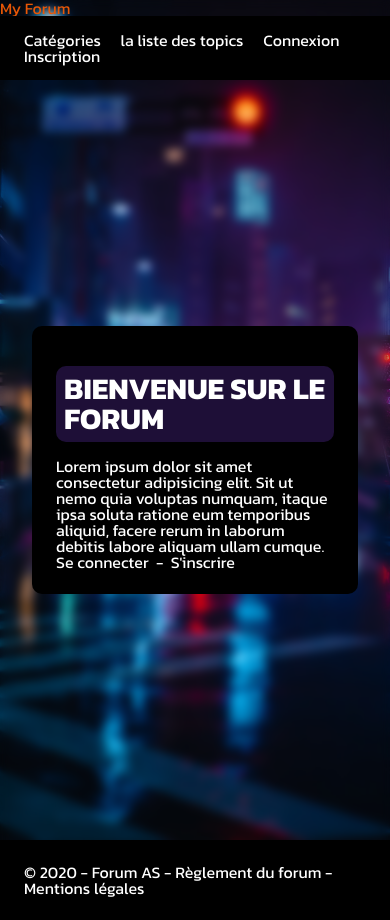
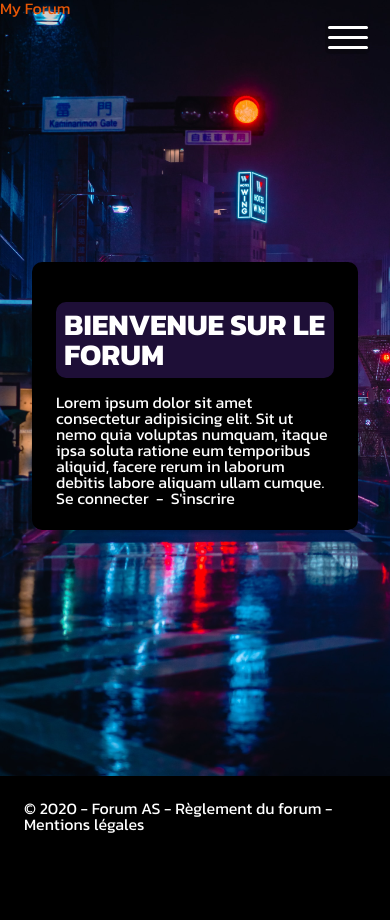
Before and after one commit to anthony0467/forum, a PHP site: page / in a window 390 px wide. After the commit the page ends 833 px from the top, so only its background shows below. Run offline with PHP 8.4, Linux system fonts and the light colour scheme; some libraries are stand-ins or nearby versions.

Commit message:
menu mobile

```diff
--- a/public/css/style.css
+++ b/public/css/style.css
@@ -78,8 +78,6 @@ body {
   background-position: center;
   background-size: cover;
   background-attachment: fixed;
-  -webkit-backdrop-filter: blur(5px);
-          backdrop-filter: blur(5px);
   background-color: #000;
   color: #fff;
 }
@@ -130,6 +128,7 @@ form {
 input, select, textarea {
   border-radius: 10px;
   padding-left: 0.5rem;
+  margin: 0.5rem;
 }
 
 .btn {
@@ -145,7 +144,11 @@ input, select, textarea {
   background-color: #E85706;
 }
 
-.none {
+.block {
+  display: block;
+}
+
+.none-menu-ecran {
   display: none;
 }
 
@@ -153,14 +156,108 @@ input, select, textarea {
   display: block;
 }
 
+.none {
+  display: none;
+}
+
 .txt-right {
   text-align: right;
 }
 
+.animation {
+  animation: arrive 1s ease-in-out forwards;
+}
+
+@keyframes arrive {
+  0% {
+    transform: translateX(-100%);
+  }
+  100% {
+    transform: translateX(0);
+  }
+}
+.toggle-menu {
+  background-color: rgba(0, 0, 0, 0.2);
+  position: fixed;
+  z-index: 999;
+  top: 20px;
+  right: 20px;
+  width: 40px;
+  height: 30px;
+  display: flex;
+  flex-direction: column;
+  justify-content: space-around;
+  padding: 2px 2px 2px 3px;
+  border-radius: 5px;
+  cursor: pointer;
+  -webkit-border-radius: 5px;
+  -moz-border-radius: 5px;
+  -ms-border-radius: 5px;
+  -o-border-radius: 5px;
+}
+
+.line {
+  width: 100%;
+  height: 3px;
+  border-radius: 5px;
+  background-color: #fff;
+  transition: transform 0.2s ease-out;
+  -webkit-transition: transform 0.2s ease-out;
+  -moz-transition: transform 0.2s ease-out;
+  -ms-transition: transform 0.2s ease-out;
+  -o-transition: transform 0.2s ease-out;
+}
+
+.toggle .line1 {
+  background-color: #000000;
+  transform: scale(0.9) rotateZ(-45deg) translate(-6px, 4px);
+}
+
+.toggle .line2 {
+  display: none;
+}
+
+.toggle .line3 {
+  background-color: #000000;
+  transform: scale(0.9) rotateZ(45deg) translate(-6px, -4px);
+}
+
+.toggle .toggle-menu {
+  background-color: white;
+}
+
+.nav-list {
+  position: fixed;
+  z-index: 98;
+  top: 0;
+  background: black;
+  width: 250px;
+  height: 100%;
+  display: flex;
+  flex-direction: column;
+  justify-content: center;
+  align-items: center;
+  gap: 1rem;
+  -webkit-clip-path: polygon(0 0, 0 0, 0 100%, 0% 100%);
+          clip-path: polygon(0 0, 0 0, 0 100%, 0% 100%);
+  transition: 0.35s;
+}
+
+.toggle {
+  -webkit-clip-path: polygon(0 0, 100% 0, 100% 100%, 0 100%);
+          clip-path: polygon(0 0, 100% 0, 100% 100%, 0 100%);
+}
+
 @media screen and (min-width: 750px) {
   .container {
-    min-width: 700px;
+    min-width: 650px;
     max-width: 1300px;
+  }
+  .none-menu-ecran {
+    display: block;
+  }
+  .none-small-ecran {
+    display: none;
   }
 }
 .search-form {
--- /dev/null
+++ b/public/js/style.js
@@ -0,0 +1,10 @@
+//menu burger
+
+var toggleButton = document.querySelector('.toggle-menu');
+var navBar = document.querySelector('.nav-list');
+var burger = document.querySelector('.burger')
+toggleButton.addEventListener('click', function () {
+
+	navBar.classList.toggle('toggle');
+
+});
--- a/public/scss/_general.scss
+++ b/public/scss/_general.scss
@@ -87,7 +87,7 @@ body{
 	background-position: center;
 	background-size: cover;
 	background-attachment: fixed;
-	backdrop-filter: blur(5px);
+	//backdrop-filter: blur(5px);
     background-color: $bg-color;
 	color: $ft-color;
 }
@@ -145,6 +145,7 @@ form{
 input,select, textarea{
 	border-radius: 10px;
 	padding-left: .5rem;
+	margin: .5rem;
 }
 
 // boutons
@@ -162,7 +163,11 @@ input,select, textarea{
 	background-color: $hover-font;
 }
 
-.none{
+.block{
+	display: block;
+}
+
+.none-menu-ecran{
 	display: none;
 }
 
@@ -170,13 +175,120 @@ input,select, textarea{
 	display: block;
 }
 
+.none{
+	display: none;
+}
+
 .txt-right{
 	text-align: right;
 }
 
+
+.animation {
+
+	animation: arrive 1s ease-in-out forwards;
+  }
+
+  @keyframes arrive {
+	0% {
+	  transform: translateX(-100%);
+	}
+
+	100% {
+	  transform: translateX(0) ;
+	}
+  }
+
+// MENU BURGER
+
+
+.toggle-menu {
+	background-color: rgba(0, 0, 0, 0.2);
+	position: fixed;
+	z-index: 999;
+	top: 20px;
+	right: 20px;
+	width: 40px;
+	height: 30px;
+	display: flex;
+	flex-direction: column;
+	justify-content: space-around;
+	  padding: 2px 2px 2px 3px;
+	border-radius: 5px;
+	cursor: pointer;
+	-webkit-border-radius: 5px;
+	-moz-border-radius: 5px;
+	-ms-border-radius: 5px;
+	-o-border-radius: 5px;
+  }
+
+  .line {
+	width: 100%;
+	height: 3px;
+	border-radius: 5px;
+	background-color: #fff;
+	transition: transform 0.2s ease-out;
+	-webkit-transition: transform 0.2s ease-out;
+	-moz-transition: transform 0.2s ease-out;
+	-ms-transition: transform 0.2s ease-out;
+	-o-transition: transform 0.2s ease-out;
+  }
+
+  .toggle .line1 {
+	background-color: #000000;
+	transform: scale(0.9) rotateZ(-45deg) translate(-6px, 4px);
+  }
+
+  .toggle .line2 {
+	display: none;
+  }
+
+  .toggle .line3 {
+	background-color: #000000;
+	transform: scale(0.9) rotateZ(45deg) translate(-6px, -4px);
+  }
+
+  .toggle .toggle-menu {
+	background-color: white;
+  }
+
+
+  .nav-list{
+	position: fixed;
+    z-index: 98;
+    top: 0;
+    background: black;
+    width: 250px;
+    height: 100%;
+    display: flex;
+    flex-direction: column;
+    justify-content: center;
+    align-items: center;
+    gap: 1rem;
+	clip-path: polygon(0 0, 0 0, 0 100%, 0% 100%);
+	transition: .35s;
+  }
+
+ .toggle{
+	clip-path: polygon(0 0, 100% 0, 100% 100%, 0 100%);
+ }
+
+
+
+
 @media screen and (min-width: 750px) {
     .container{
-		min-width: 700px;
+		min-width: 650px;
 		max-width: 1300px;
 	}
+
+	.none-menu-ecran{
+		display: block;
+	}
+
+	.none-small-ecran{
+		display: none;
+	}
+
+
   }
--- a/view/forum/listPostsByTopic.php
+++ b/view/forum/listPostsByTopic.php
@@ -46,7 +46,7 @@ foreach($posts as $post ){
                 </div>
                 <p><?=$post->getTextPost() ?></p>
                 <div class="like-info">
-                    <p><a href="index.php?ctrl=forum&action=postLike&id=<?= $post->getId() ?>">J'aime <?= $post->getLikePost() ?></a>
+                    <p><a class="like-btn" href="index.php?ctrl=forum&action=postLike&id=<?= $post->getId() ?>">J'aime <?= $post->getLikePost() ?></a>
 
                     <?php
 
--- a/view/layout.php
+++ b/view/layout.php
@@ -1,14 +1,17 @@
 <!DOCTYPE html>
 <html lang="en">
+
 <head>
     <meta charset="UTF-8">
     <meta name="viewport" content="width=device-width, initial-scale=1.0">
     <meta http-equiv="X-UA-Compatible" content="ie=edge">
     <script src="https://cdn.tiny.cloud/1/zg3mwraazn1b2ezih16je1tc6z7gwp5yd4pod06ae5uai8pa/tinymce/5/tinymce.min.js" referrerpolicy="origin"></script>
+    <script src="./<?= PUBLIC_DIR ?>/js/style.js" defer></script>
     <link rel="stylesheet" href="https://cdnjs.cloudflare.com/ajax/libs/font-awesome/6.4.0/css/all.min.css" integrity="sha512-iecdLmaskl7CVkqkXNQ/ZH/XLlvWZOJyj7Yy7tcenmpD1ypASozpmT/E0iPtmFIB46ZmdtAc9eNBvH0H/ZpiBw==" crossorigin="anonymous" referrerpolicy="no-referrer" />
     <link rel="stylesheet" href="./<?= PUBLIC_DIR ?>/css/style.css">
     <title>FORUM</title>
 </head>
+
 <body>
     <div id="wrapper">
 
@@ -22,7 +25,7 @@
                         <div id="nav-left">
                             <a href="index.php">My Forum</a>
                             <?php
-                        if(App\Session::isAdmin()){
+                            if (App\Session::isAdmin()) {
                             ?>
                                 <a href="index.php?ctrl=security&action=users">Voir la liste des gens</a>
 
@@ -30,20 +33,19 @@
                             }
                             ?>
                         </div>
-                    <div id="nav-right">
+                        <div id="nav-right" class="none-menu-ecran">
                             <?php
 
-                        if(App\Session::getUser()){
+                            if (App\Session::getUser()) {
                             ?>
 
 
                                 <a href="index.php?ctrl=forum&action=listCategory">Catégories</a>
                                 <a href="index.php?ctrl=forum&action=listTopics">la liste des topics</a>
-                            <a href="index.php?ctrl=security&action=profile"><span class="fas fa-user"></span>&nbsp;<?= App\Session::getUser()?></a>
+                                <a href="index.php?ctrl=security&action=profile"><span class="fas fa-user"></span>&nbsp;<?= App\Session::getUser() ?></a>
                                 <a href="index.php?ctrl=security&action=userLogout">Déconnexion</a>
                             <?php
-                        }
-                        else{
+                            } else {
                             ?>
 
 
@@ -59,10 +61,47 @@
                         </div>
                     </div>
                 </nav>
+
+                            <!-- menu ecran mobile -->
+                <nav class="header__nav none-small-ecran">
+                    <div class="toggle-menu">
+                        <div class="line line1"></div>
+                        <div class="line line2"></div>
+                        <div class="line line3"></div>
+                    </div>
+                    <div class="nav-list">
+                        <?php
+
+                        if (App\Session::getUser()) {
+                        ?>
+
+
+                            <a href="index.php?ctrl=forum&action=listCategory">Catégories</a>
+                            <a href="index.php?ctrl=forum&action=listTopics">la liste des topics</a>
+                            <a href="index.php?ctrl=security&action=profile"><span class="fas fa-user"></span>&nbsp;<?= App\Session::getUser() ?></a>
+                            <a href="index.php?ctrl=security&action=userLogout">Déconnexion</a>
+                        <?php
+                        } else {
+                        ?>
+
+
+                            <a href="index.php?ctrl=forum&action=listCategory">Catégories</a>
+                            <a href="index.php?ctrl=forum&action=listTopics">la liste des topics</a>
+                            <a href="index.php?ctrl=security&action=formLogin">Connexion</a>
+                            <a href="index.php?ctrl=security&action=register">Inscription</a>
+                        <?php
+                        }
+
+
+                        ?>
+                    </div>
+                </nav>
+
+
             </header>
 
             <main id="forum">
-                <div class="container">
+                <div class="container animation">
                     <?= $page ?>
                 </div>
             </main>
@@ -72,22 +111,18 @@
             <!--<button id="ajaxbtn">Surprise en Ajax !</button> -> cliqué <span id="nbajax">0</span> fois-->
         </footer>
     </div>
-    <script
-        src="https://code.jquery.com/jquery-3.4.1.min.js"
-        integrity="sha256-CSXorXvZcTkaix6Yvo6HppcZGetbYMGWSFlBw8HfCJo="
-        crossorigin="anonymous">
+    <script src="https://code.jquery.com/jquery-3.4.1.min.js" integrity="sha256-CSXorXvZcTkaix6Yvo6HppcZGetbYMGWSFlBw8HfCJo=" crossorigin="anonymous">
     </script>
     <script>
-
-        $(document).ready(function(){
-            $(".message").each(function(){
-                if($(this).text().length > 0){
-                    $(this).slideDown(500, function(){
+        $(document).ready(function() {
+            $(".message").each(function() {
+                if ($(this).text().length > 0) {
+                    $(this).slideDown(500, function() {
                         $(this).delay(3000).slideUp(500)
                     })
                 }
             })
-            $(".delete-btn").on("click", function(){
+            $(".delete-btn").on("click", function() {
                 return confirm("Etes-vous sûr de vouloir supprimer?")
             })
             tinymce.init({
@@ -122,4 +157,5 @@
         })*/
     </script>
 </body>
+
 </html>
```
Also changed, not shown: view/home.php (line endings or trailing spaces), 1 other file. Lines whose indentation alone changed are shown as unchanged.
